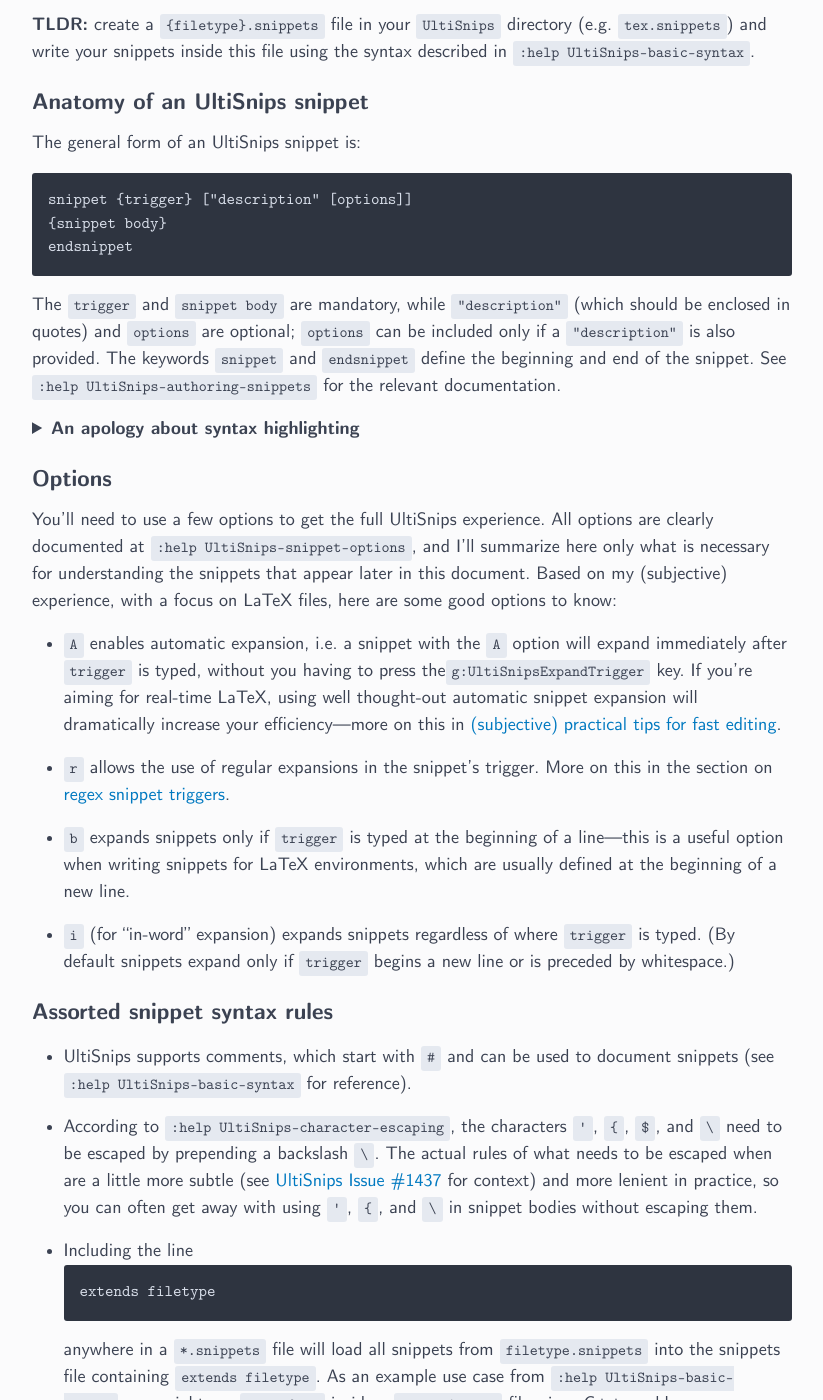
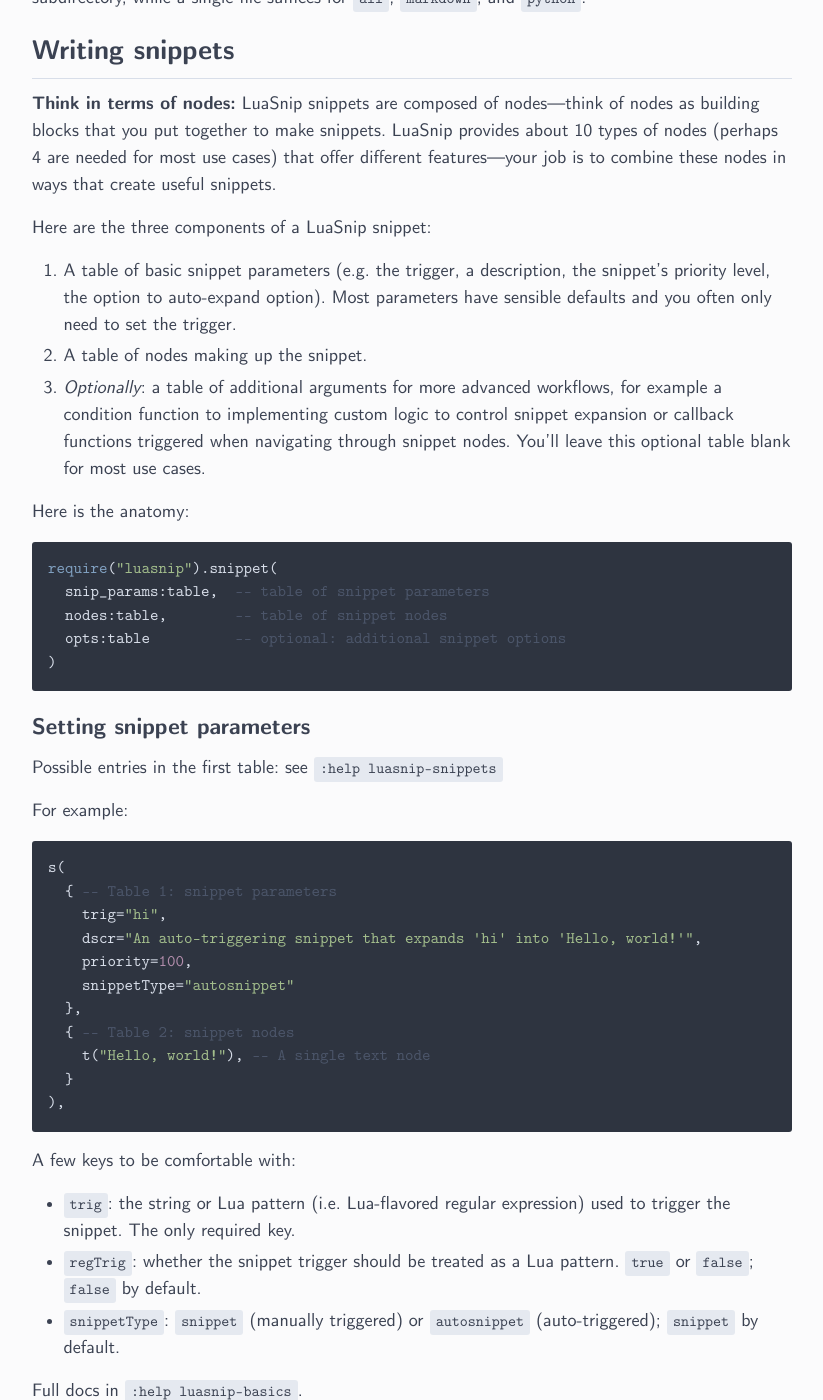
Before and after one commit to ejmastnak/ejmastnak.github.io, a Jekyll site: the page built from tutorials/vim-latex/luasnip.md, in a window 1280 px wide and 1400 px high, scrolled down 7113 px. Shown: the whole window, without its empty margins (228-1051 px from the left). Built offline with Jekyll 4.4.1, drawn with Linux system fonts in a browser that asks for light colours; some of the changed text lies outside the part shown.

Commit message:
(luasnip) stash incomplete outline of snippet syntax

````diff
--- a/tutorials/vim-latex/luasnip.md
+++ b/tutorials/vim-latex/luasnip.md
@@ -30,9 +30,13 @@ This article covers snippets, which are templates of commonly reused code that,
   * [Snippet format](#snippet-format)
   * [Loading snippets and directory structure](#loading-snippets-and-directory-structure)
     * [Snippet folders](#snippet-folders)
-* [Writing Snippets](#writing-snippets)
-  * [Anatomy of an UltiSnips snippet](#anatomy-of-an-ultisnips-snippet)
+* [Writing snippets](#writing-snippets)
+  * [Setting snippet parameters](#setting-snippet-parameters)
+  * [Nodes (a first look)](#nodes-a-first-look)
+    * [Text node](#text-node)
+    * [Insert node](#insert-node)
   * [Options](#options)
+  * [Format---a nicer syntax for writing snippets](#format---a-nicer-syntax-for-writing-snippets)
   * [Assorted snippet syntax rules](#assorted-snippet-syntax-rules)
   * [Tabstops](#tabstops)
     * [Some example LaTeX snippets](#some-example-latex-snippets)
@@ -266,77 +270,137 @@ ${HOME}/.config/nvim/LuaSnip/
 
 Explanation: I have a lot of `tex` snippets, so I prefer to further organize them in a dedicated subdirectory, while a single file suffices for `all`, `markdown`, and `python`.
 
-## Writing Snippets
+## Writing snippets
+
+**Think in terms of nodes:**
+LuaSnip snippets are composed of nodes---think of nodes as building blocks that you put together to make snippets.
+LuaSnip provides about 10 types of nodes (perhaps 4 are needed for most use cases) that offer different features---your job is to combine these nodes in ways that create useful snippets.
+
+Here are the three components of a LuaSnip snippet:
+
+1. A table of basic snippet parameters (e.g. the trigger, a description, the snippet's priority level, the option to auto-expand option).
+   Most parameters have sensible defaults and you often only need to set the trigger.
+1. A table of nodes making up the snippet.
+1. *Optionally*: a table of additional arguments for more advanced workflows, for example a condition function to implementing custom logic to control snippet expansion or callback functions triggered when navigating through snippet nodes.
+   You'll leave this optional table blank for most use cases.
+
+Here is the anatomy:
+
+```lua
+require("luasnip").snippet(
+  snip_params:table,  -- table of snippet parameters
+  nodes:table,        -- table of snippet nodes
+  opts:table          -- optional: additional snippet options
+)
+```
+
+### Setting snippet parameters
+
+Possible entries in the first table: see `:help luasnip-snippets`
+
+For example:
+
+```lua
+s(
+  { -- Table 1: snippet parameters
+    trig="hi",
+    dscr="An auto-triggering snippet that expands 'hi' into 'Hello, world!'",
+    priority=100,
+    snippetType="autosnippet"
+  },
+  { -- Table 2: snippet nodes
+    t("Hello, world!"), -- A single text node
+  }
+),
+```
+
+A few keys to be comfortable with:
+
+- `trig`: the string or Lua pattern (i.e. Lua-flavored regular expression) used to trigger the snippet.
+  The only required key.
+- `regTrig`: whether the snippet trigger should be treated as a Lua pattern.
+  `true` or `false`; `false` by default.
+- `snippetType`: `snippet` (manually triggered) or `autosnippet` (auto-triggered); `snippet` by default.
+
+Full docs in `:help luasnip-basics`.
+
+### Nodes (a first look)
+
+Begin with two simple nodes: text nodes and insert nodes.
+These should be easy to understand if you have used another snippet engine.
+
+#### Text node
+
+`:help luasnip-textnode`
+
+Discuss new lines: pass a table of strings.
+
+```lua
+s({trig="hi"},
+  {
+    t({"Line 1", "Line 2", "Line 3"}),
+  }
+),
+```
+
+#### Insert node
+
+`:help luasnip-insertnode`
+
+Discuss:
+- Tabstops and number order
+- Tabstop `0` being exit
+- Initial text
+
+### Options
+
+We'll return to this later.
+
+### Format---a nicer syntax for writing snippets
 
 FMT: https://github.com/L3MON4D3/LuaSnip/blob/master/DOC.md#fmt
 
-**TLDR:** create a `{filetype}.snippets` file in your `UltiSnips` directory (e.g. `tex.snippets`) and write your snippets inside this file using the syntax described in `:help UltiSnips-basic-syntax`.
+`:help luasnip-fmt`
 
-### Anatomy of an UltiSnips snippet
-The general form of an UltiSnips snippet is:
+Recall how every snippet requires a table of nodes?
+LuaSnip's `fmt` function (`require("luasnip.extras.fmt").fmt`) returns a table of nodes.
 
-```text
-snippet {trigger} ["description" [options]]
-{snippet body}
-endsnippet
+Goal basically: get a clean overview of the snippet text.
+Remove noise from text snippets.
+Decouple nodes from text.
+
+General syntax:
+
+```lua
+fmt(format:string, nodes:table of nodes, opts:table|nil) -> table of nodes
 ```
-The `trigger` and `snippet body` are mandatory, while `"description"` (which should be enclosed in quotes) and `options` are optional; `options` can be included only if a `"description"` is also provided.
-The keywords `snippet` and `endsnippet` define the beginning and end of the snippet.
-See `:help UltiSnips-authoring-snippets` for the relevant documentation.
 
-<details>
-  <summary>
-  <strong>An apology about syntax highlighting</strong>
-  </summary>
-  <p>Please excuse the sub-optimal syntax highlighting of UltiSnips snippet code blocks throughout this article.
-  This website is written with Jekyll and GitHub Pages, which use the <a href="https://github.com/rouge-ruby/rouge"><code class="language-plaintext highlighter-rouge">rogue</code></a> Ruby Gem for syntax highlighting.
-  At the time of writing, <code class="language-plaintext highlighter-rouge">rogue</code> does not support the UltiSnips snippet language
-  (see here for the <a href="https://github.com/rouge-ruby/rouge/tree/master/lib/rouge/lexers">current list of <code class="language-plaintext highlighter-rouge">rogue</code> lexers</a>),
-  and so the snippet code looks meh.
-  For lack of a better option, I shuffle between plain text and generic shell-script highlighting
-  (which at least highlights comments),
-  neither of which are particularly satisfactory.
-  I might or might not get around to fixing this by just writing and contributing an UltiSnips lexer for <code class="language-plaintext highlighter-rouge">rouge</code>;
-  for the time being, we’ll have to put up less-than-perfect snippet highlighting.</p>
-</details>
-
-### Options
-You'll need to use a few options to get the full UltiSnips experience.
-All options are clearly documented at `:help UltiSnips-snippet-options`, and I'll summarize here only what is necessary for understanding the snippets that appear later in this document.
-Based on my (subjective) experience, with a focus on LaTeX files, here are some good options to know:
-- `A` enables automatic expansion, i.e. a snippet with the `A` option will expand immediately after `trigger` is typed, without you having to press the`g:UltiSnipsExpandTrigger` key.
-  If you're aiming for real-time LaTeX, using well thought-out automatic snippet expansion will dramatically increase your efficiency---more on this in [(subjective) practical tips for fast editing](#subjective-practical-tips-for-fast-editing).
-
-- `r` allows the use of regular expansions in the snippet's trigger.
-  More on this in the section on [regex snippet triggers](#regex-snippet-triggers).
-
-- `b` expands snippets only if `trigger` is typed at the beginning of a line---this is a useful option when writing snippets for LaTeX environments, which are usually defined at the beginning of a new line.
-
-- `i` (for "in-word" expansion) expands snippets regardless of where `trigger` is typed.
-  (By default snippets expand only if `trigger` begins a new line or is preceded by whitespace.)
-
+Discuss:
+- Escaping curly braces with `{{}}`
+- Use `fmta` for LaTeX, which uses `<>` as the default delimiter.
+- The `delimiters` key in the optional table, e.g. `{delimiters = "<>"}`
 
 ### Assorted snippet syntax rules
-- UltiSnips supports comments, which start with `#` and can be used to document snippets (see `:help UltiSnips-basic-syntax` for reference).
 
-- According to `:help UltiSnips-character-escaping`, the characters `'`, `{`, `$`, and `\` need to be escaped by prepending a backslash `\`.
-  The actual rules of what needs to be escaped when are a little more subtle (see [UltiSnips Issue #1437](https://github.com/SirVer/ultisnips/issues/1437) for context) and more lenient in practice,
-  so you can often get away with using `'`, `{`, and `\` in snippet bodies without escaping them.
+- LuaSnip supports the usual `--` Lua comment---the snippet files are just files, after all.
 
-- Including the line
+- Backslash (i.e. `\\`) must be escape in text nodes or `fmt` strings.
+
+- Extending snippets:
+
+  For example
+
+  ```lua
+  -- Could place this in e.g. `ankitex.lua` or just call manually
+  require('luasnip').filetype_extend("ankitex", {"tex"})
   ```
-  extends filetype
-  ```
-  anywhere in a `*.snippets` file will load all snippets from `filetype.snippets` into the snippets file containing `extends filetype`.
-  As an example use case from `:help UltiSnips-basic-syntax`, you might use `extends c` inside a `cpp.snippets` file, since C++ could use many snippets from C.
 
-- The line `priority {N}`, where `N` is an integer number (e.g. `priority 5`), placed *anywhere* in `.snippets` file on its own line will set the priority of all snippets below that line to `N`.
-  When multiple snippets have the same `trigger`, only the highest-priority snippet is expanded.
-  Using `priority` can be useful to override global snippets defined in `all.snipets`.
-  If `priority` is not specified anywhere in a file, the implicit value is `priority 0`.
-  You can read more about the `priority` keyword in `:help UltiSnips-basic-syntax`.
+  As a classic example, you might use `extends c` inside a `cpp.snippets` file, since C++ could use many snippets from C.
+
+- Perhaps mention priority
 
 ### Tabstops
+
 Tabstops are predefined positions within a snippet body to which you can move by pressing the key mapped to `g:UltiSnipsJumpForwardTrigger`.
 Tabstops allow you to efficiently navigate through a snippet's variable content while skipping the positions of static content.
 You navigate through tabstops by pressing, in insert mode, the keys mapped to `g:UltiSnipsJumpForwardTrigger` and `g:UltiSnipsJumpBackwardTrigger`.
````
